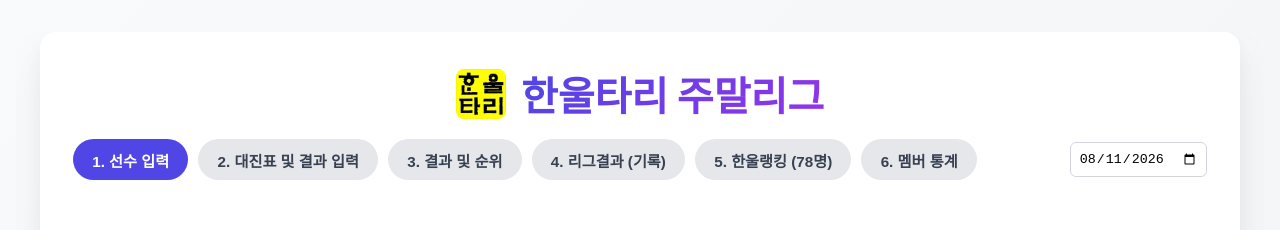
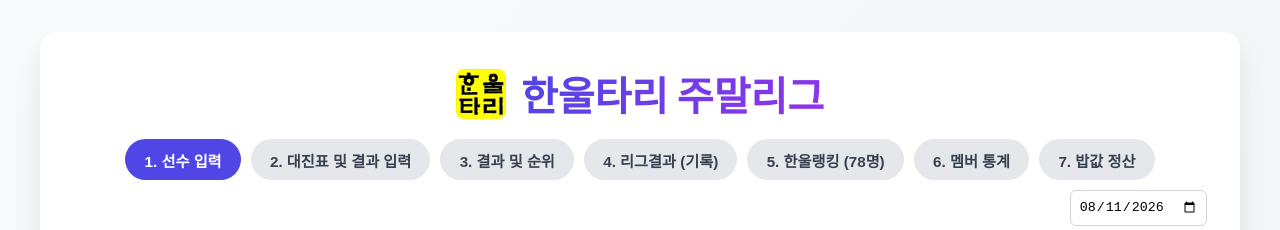
Before and after one commit to eDongju/hanultari-league, a React (Vite) app: page / in a window 1280 px wide. Shown: the top 230 px of the page. Built offline with nearby package versions, Linux system fonts and the light colour scheme; no server answers; the database is empty.

Commit message:
Feat: 밥값 정산 페이지 추가 및 배포

```diff
--- a/src/App.tsx
+++ b/src/App.tsx
@@ -10,6 +10,7 @@ import MatchInput from './components/MatchInput';
 import RankingsView from './components/RankingsView';
 import LeagueHistory from './components/LeagueHistory';
 import MemberStats from './components/MemberStats';
+import MealCalculator from './components/MealCalculator';
 import combinations from './data/combinations.json';
 
 const charToIndex = (c: string) => {
@@ -72,13 +73,13 @@ export const ProfileImage = ({ member, size = 45 }: { member: Member, size?: num
 };
 
 function App() {
-  const [activeTab, setActiveTab] = useState<'match' | 'members' | 'playerSetup' | 'matchInput' | 'rankings' | 'history' | 'stats'>(() => {
+  const [activeTab, setActiveTab] = useState<'match' | 'members' | 'playerSetup' | 'matchInput' | 'rankings' | 'history' | 'stats' | 'meal'>(() => {
     return (localStorage.getItem('activeTab') as any) || 'playerSetup';
   });
   const [slideDir, setSlideDir] = useState<'left'|'right'|''>('');
 
   const handleTabChange = (newTab: any) => {
-    const TABS = ['playerSetup', 'matchInput', 'rankings', 'history', 'members', 'stats'];
+    const TABS = ['playerSetup', 'matchInput', 'rankings', 'history', 'members', 'stats', 'meal'];
     const oldIdx = TABS.indexOf(activeTab);
     const newIdx = TABS.indexOf(newTab);
     if (newIdx > oldIdx) setSlideDir('left');
@@ -150,7 +151,7 @@ function App() {
     const isRightSwipe = xDistance < -80;
 
     if (isLeftSwipe || isRightSwipe) {
-      const TABS = ['playerSetup', 'matchInput', 'rankings', 'history', 'members', 'stats'];
+      const TABS = ['playerSetup', 'matchInput', 'rankings', 'history', 'members', 'stats', 'meal'];
       const currentIndex = TABS.indexOf(activeTab);
 
       if (isLeftSwipe && currentIndex < TABS.length - 1) {
@@ -514,6 +515,7 @@ function App() {
             <button onClick={() => handleTabChange('history')} style={{ padding: '0.6rem 1.2rem', fontSize: '0.95rem', borderRadius: '25px', border: 'none', cursor: 'pointer', fontWeight: 'bold', background: activeTab === 'history' ? 'var(--primary)' : '#E5E7EB', color: activeTab === 'history' ? 'white' : '#374151' }}>4. 리그결과 (기록)</button>
             <button onClick={() => handleTabChange('members')} style={{ padding: '0.6rem 1.2rem', fontSize: '0.95rem', borderRadius: '25px', border: 'none', cursor: 'pointer', fontWeight: 'bold', background: activeTab === 'members' ? 'var(--primary)' : '#E5E7EB', color: activeTab === 'members' ? 'white' : '#374151' }}>5. 한울랭킹 ({allMembers.length}명)</button>
             <button onClick={() => handleTabChange('stats')} style={{ padding: '0.6rem 1.2rem', fontSize: '0.95rem', borderRadius: '25px', border: 'none', cursor: 'pointer', fontWeight: 'bold', background: activeTab === 'stats' ? 'var(--primary)' : '#E5E7EB', color: activeTab === 'stats' ? 'white' : '#374151' }}>6. 멤버 통계</button>
+            <button onClick={() => handleTabChange('meal')} style={{ padding: '0.6rem 1.2rem', fontSize: '0.95rem', borderRadius: '25px', border: 'none', cursor: 'pointer', fontWeight: 'bold', background: activeTab === 'meal' ? 'var(--primary)' : '#E5E7EB', color: activeTab === 'meal' ? 'white' : '#374151' }}>7. 밥값 정산</button>
 
             <div style={{ marginLeft: 'auto', display: 'flex', alignItems: 'center', gap: '10px' }}>
               {currentSessionId && (
@@ -604,6 +606,17 @@ function App() {
             allMembers={allMembers}
             savedSessions={savedSessions}
             globalStats={globalStats}
+          />
+        )}
+        {activeTab === 'meal' && (
+          <MealCalculator
+            allMembers={allMembers}
+            savedSessions={savedSessions}
+            currentSessionId={currentSessionId}
+            participatingMembers={participatingMembers}
+            matchScores={matchScores}
+            matchOverrides={matchOverrides}
+            bracketOption={bracketOption}
           />
         )}
 
```
